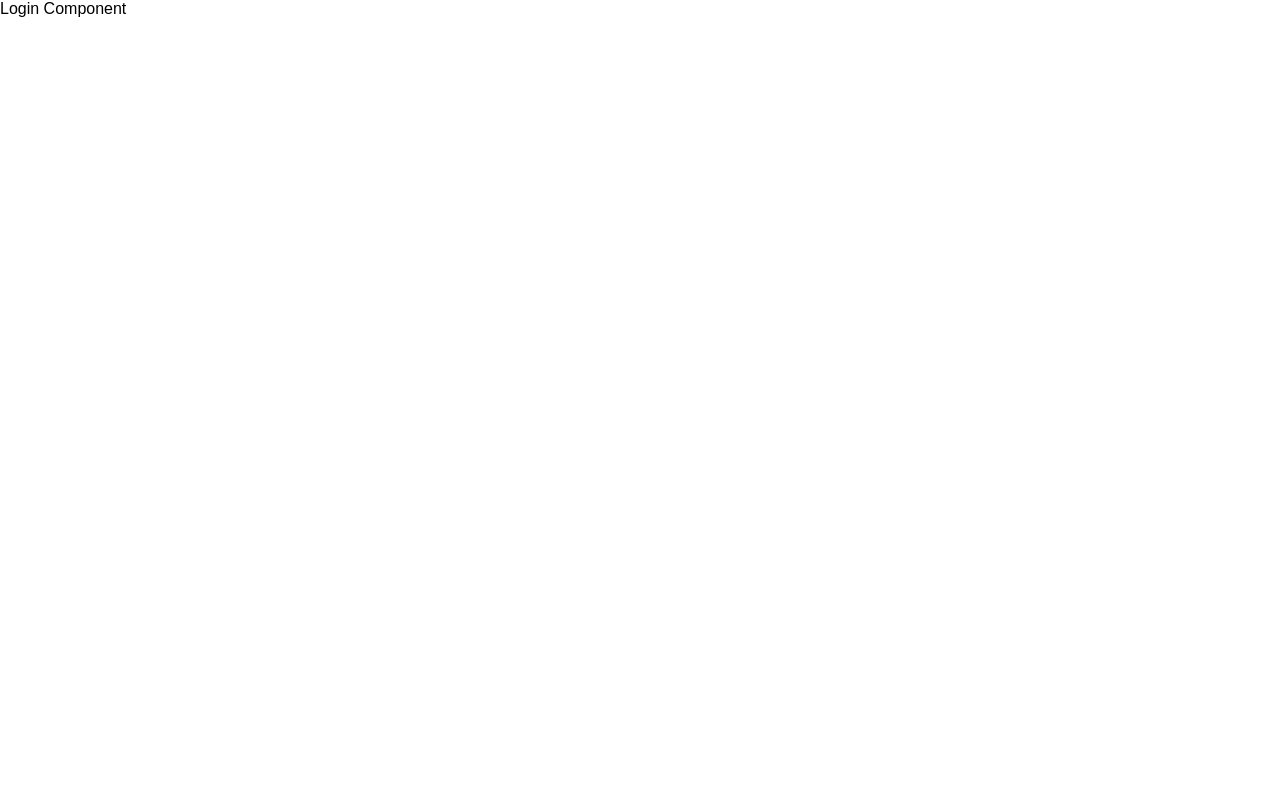
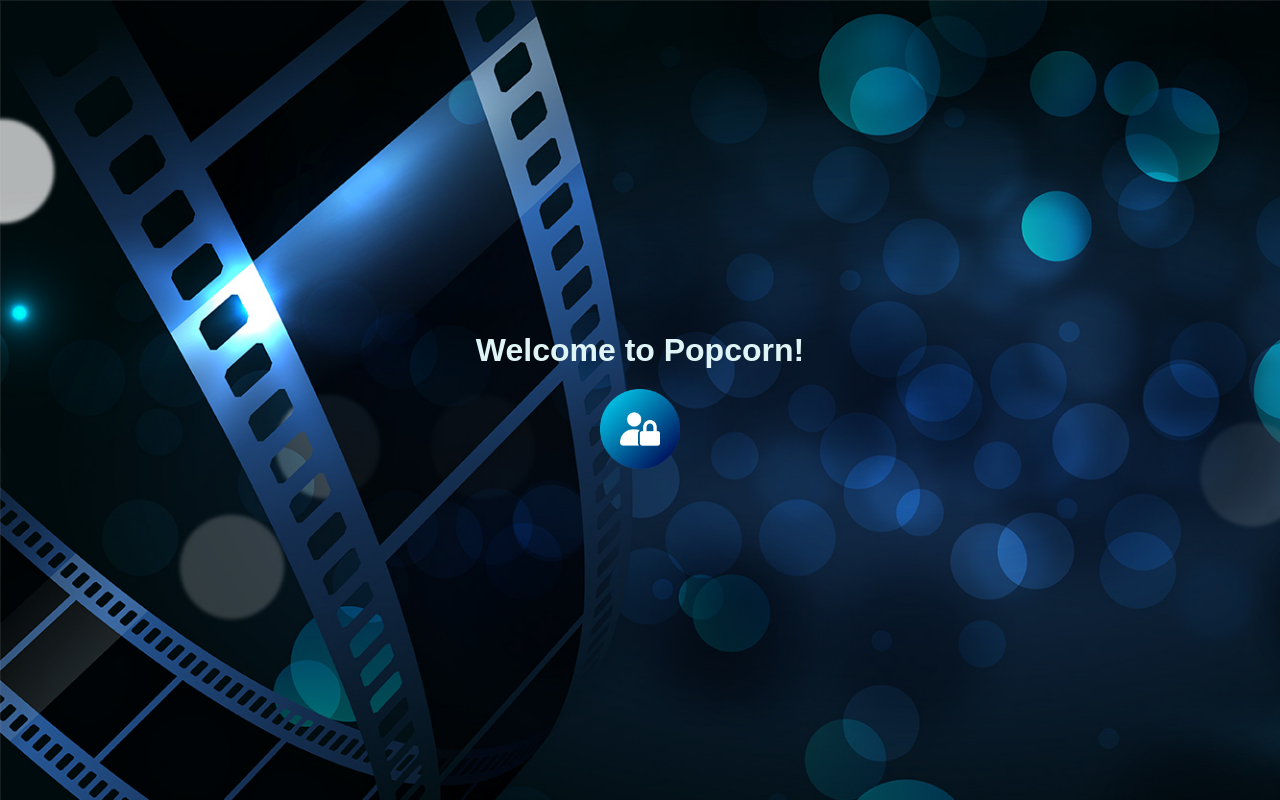
Before and after one commit to Vketela/moviesite, a React (Create React App) app: page / in a window 1280 px wide. Built offline with nearby package versions, Linux system fonts and the light colour scheme.

Commit message:
Login bijgewerkt en search

```diff
--- a/src/App.js
+++ b/src/App.js
@@ -7,6 +7,19 @@
 
 
 function App() {
+  const [isAuthenticated, setIsAuthentcated] = useState(false);
+
+  const handelLogin = () => {
+    setIsAuthentcated(true);
+    localStorage.setItem("authToken", "testToken");
+  };
+
+  useEffect(() => {
+    const token = localStorage.getItem("authToken");
+    if (token) {
+
+    }
+  }, []);
 
   return (
     <BrowserRouter>
--- a/src/api/client.js
+++ b/src/api/client.js
@@ -2,7 +2,7 @@
 const BASE_URL = "https://api.themoviedb.org/3";
 
 async function getData(endpoint) {
-    const url = `${BASE_URL}${endpoint}?api_key=${API_KEY}`;
+    const url = `${BASE_URL}${endpoint}api_key=${API_KEY}`;
     try {
         const response = await fetch(url);
         if (!response.ok) {
--- a/src/components/Header/Header.js
+++ b/src/components/Header/Header.js
@@ -1,13 +1,20 @@
-import React from 'react';
+import React, { useState } from 'react';
 import PropTypes from 'prop-types';
 import './Header.css';
 import Banner from '../Banner/Banner';
 import popcornbeker from '../../images/popcornbeker.png';
 import filmhero from '../../images/filmhero.jpg';
+import getData from '../../api/client';
 
 
 
 const Header = () => {
+  const [search, setSearch] = useState("")
+
+  async function loadMovies() {
+    const data = await getData("/search/movie?query=" + search + "&");
+  }
+
   return (
     <div style={{ backgroundImage: `url(${filmhero})` }} className="header">
       <h1 className='filmhero'>POPCORN</h1>
@@ -17,8 +24,11 @@
 
       <img src={popcornbeker} alt="Popcorn Beker" />
       <div className="column-wrapper">
-        <form action="/search" method="get" className="search-form">
+        <form action="javascript:void(0)" onSubmit={loadMovies} method="get" className="search-form">
           <input
+          value={search}
+          onChange={(event)=> setSearch(event.target.value) }
+
             type="text"
             name="query"
             placeholder="Zoeken naar een film"
--- a/src/components/MostPopulair/MostPopulair.js
+++ b/src/components/MostPopulair/MostPopulair.js
@@ -18,7 +18,7 @@
   useEffect(() => {
 
     async function loadMovies() {
-      const data = await getData("/movie/popular");
+      const data = await getData("/movie/popular?");
       setMovies(data.results);
     }
     loadMovies()
--- a/src/pages/Login/Login.css
+++ b/src/pages/Login/Login.css
@@ -1 +1,21 @@
-.Login {}
+.Login {
+    display: flex;
+    flex-direction: column;
+    align-items: center;
+    justify-content: center;
+    height: 100vh;
+    background-size: cover;
+    background-repeat: no-repeat;
+}
+
+h1 {
+    font-size: 2rem;
+    margin-bottom: 20px;
+    color: #def4f5;
+}
+
+.login-icon {
+    width: 80px;
+    height: 80px;
+    margin-bottom: 20px;
+}
--- a/src/pages/Login/Login.js
+++ b/src/pages/Login/Login.js
@@ -1,14 +1,38 @@
 import React from 'react';
 import PropTypes from 'prop-types';
 import './Login.css';
+import filmhero from '../../images/filmhero.jpg';
+import loginIcon from '../../images/login-icon.png';
+import { useNavigate} from 'react-router-dom';
 
-const Login = () => (
-  <div className="Login">
-    Login Component
-  </div>
-);
+const Login = ({ onLogin }) => {
+  const navigate = useNavigate();
+  const handleLoginClick = (event) => {
+    event.preventDefault();
+    console.log('User clicked the login icon')
+    navigate("/landing");
+  };
 
-Login.propTypes = {};
+
+  return (
+
+    <div className="Login" style={{ backgroundImage: `url(${filmhero})` }}>
+      <h1>Welcome to Popcorn!</h1>
+
+      <img
+        src={loginIcon}
+        alt="Login Icon"
+        className="login-icon"
+        onClick={handleLoginClick}
+        style={{ cursor: 'pointer' }} />
+    </div>
+
+  );
+};
+
+Login.propTypes = {
+  onLogin: PropTypes.func.isRequired
+};
 
 Login.defaultProps = {};
 
```
Also changed, not shown: src/images/login-icon.png (added), 1 other file (tests, documents, lock files or other folders).
